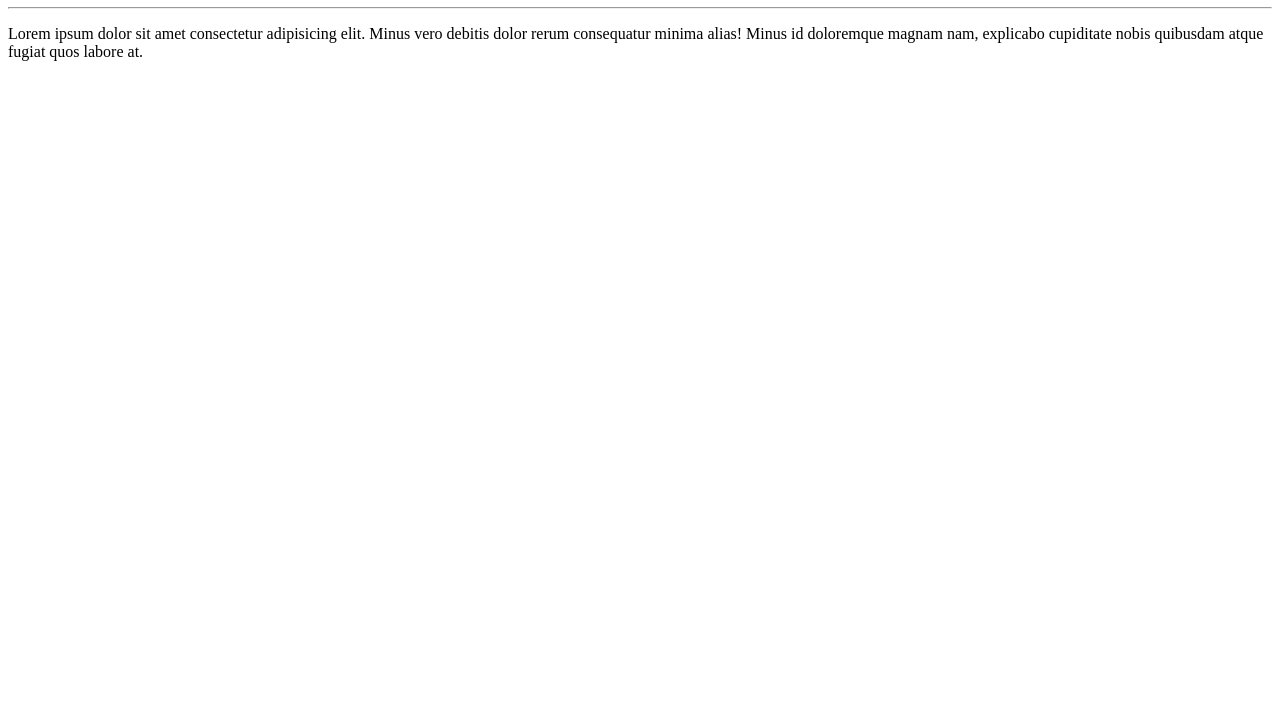
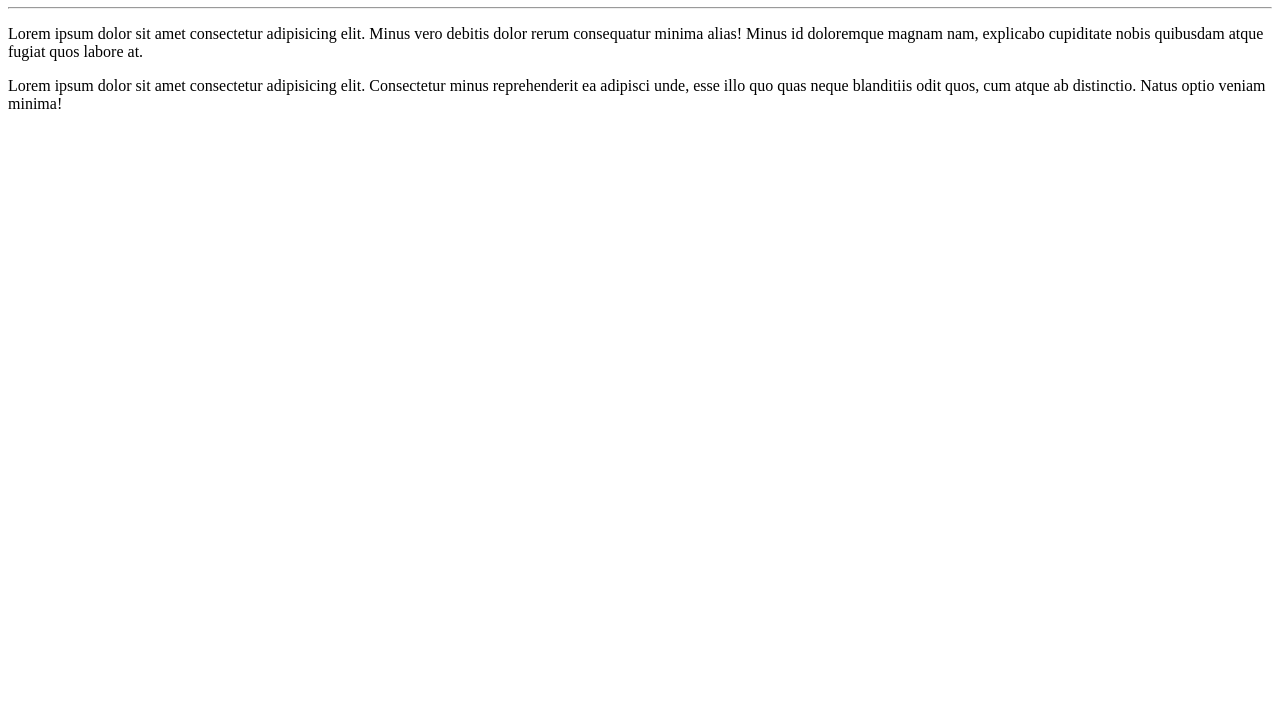
Before and after one commit to xmrl13/Ola-mundo, a plain HTML site: page Site exemplo/index.html in a window 1280 px wide. Shown: the part 73-800 px from the top of the page. Drawn offline with Linux system fonts and the light colour scheme.

Commit message:
Adicionei outro parágrafo
Adicionei mais um lorem

```diff
--- a/Site exemplo/index.html
+++ b/Site exemplo/index.html
@@ -9,5 +9,6 @@
     <h1>Olá mundo</h1>
     <hr>
     <p>Lorem ipsum dolor sit amet consectetur adipisicing elit. Minus vero debitis dolor rerum consequatur minima alias! Minus id doloremque magnam nam, explicabo cupiditate nobis quibusdam atque fugiat quos labore at.</p>
+    <p>Lorem ipsum dolor sit amet consectetur adipisicing elit. Consectetur minus reprehenderit ea adipisci unde, esse illo quo quas neque blanditiis odit quos, cum atque ab distinctio. Natus optio veniam minima!</p>
 </body>
 </html>
```
